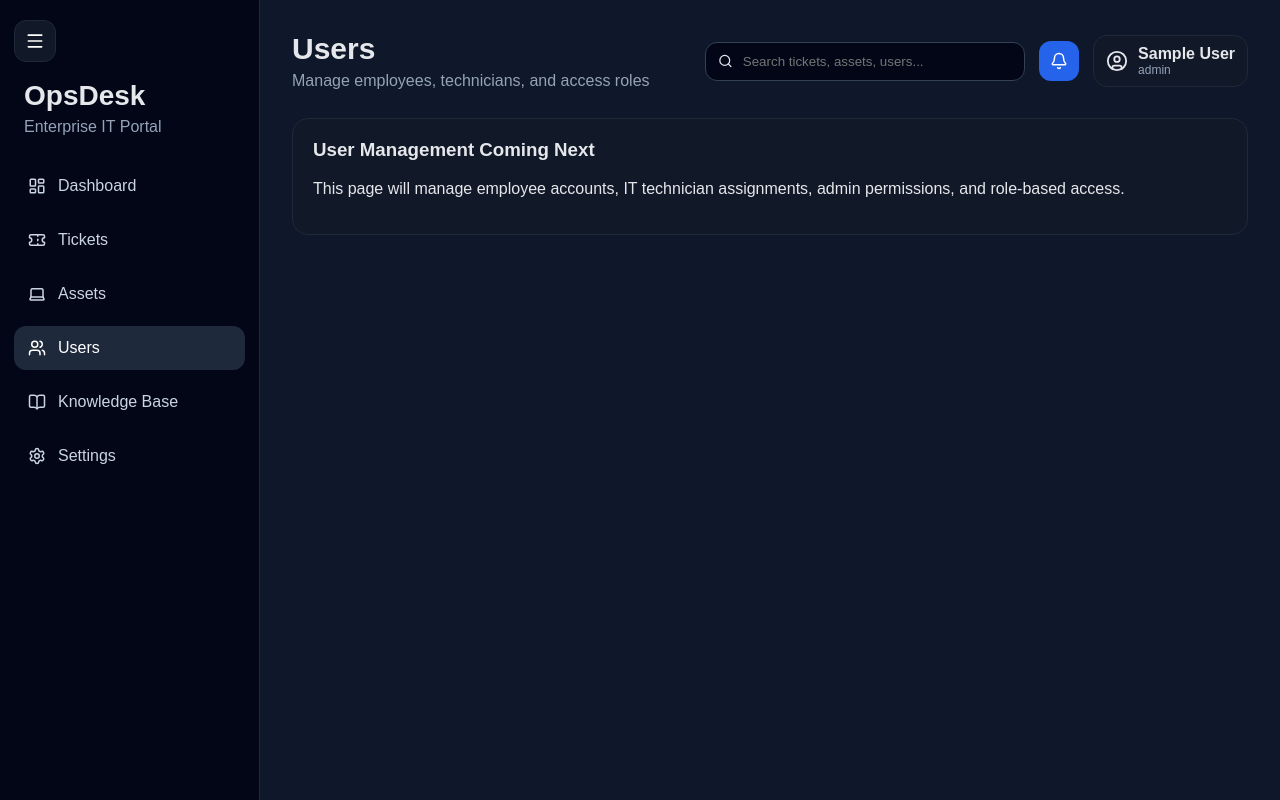
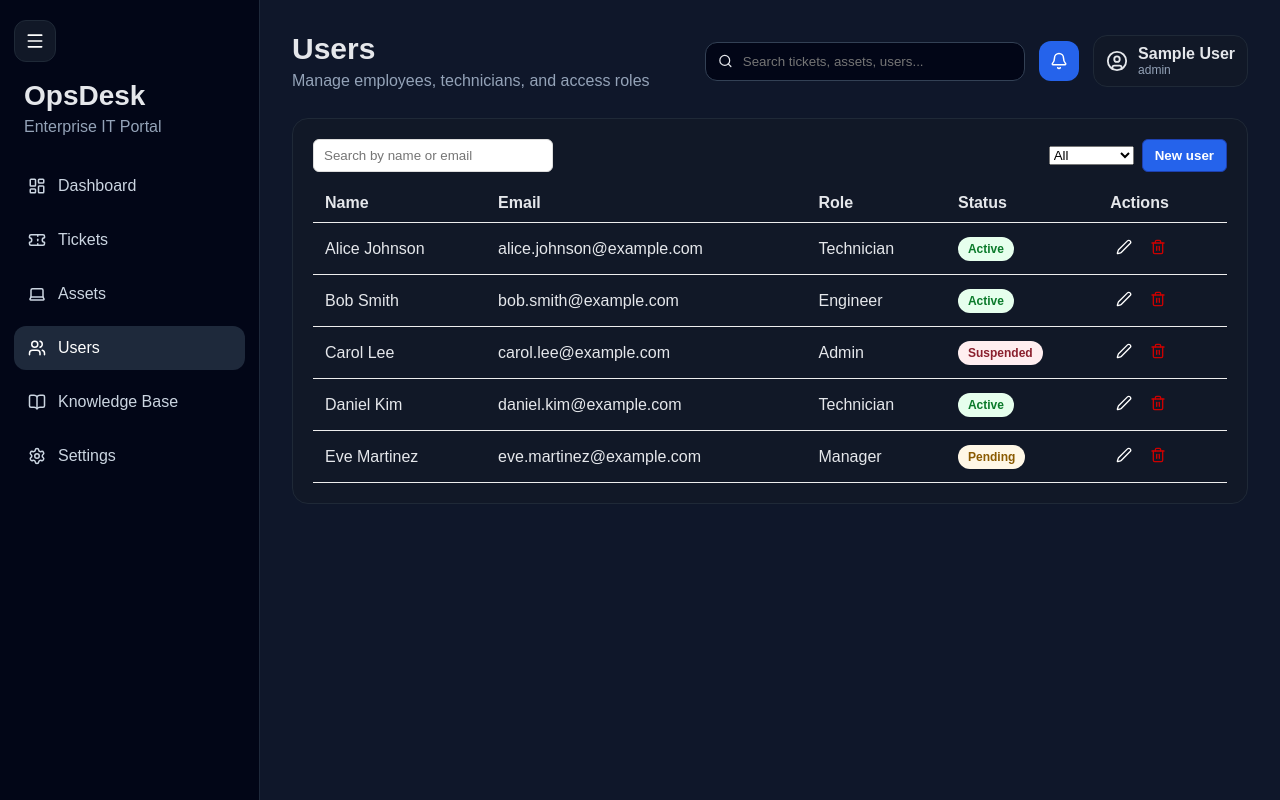
Before and after one commit to Henersy/opsdesk, a React (Vite) app in the folder client/: page /users in a window 1280 px wide. Built offline with nearby package versions, Linux system fonts and the light colour scheme; sample sign-in values are in the browser's storage.

Commit message:
Add Users management UI: table, modal, mock data, styles

```diff
--- /dev/null
+++ b/client/src/components/UserModal.jsx
@@ -0,0 +1,65 @@
+import React, { useState, useEffect } from 'react'
+
+export default function UserModal({ open, onClose, onSave, initial }) {
+  const [form, setForm] = useState({ name: '', email: '', role: 'Technician', status: 'Active' })
+
+  useEffect(() => {
+    if (initial) setForm(initial)
+    else setForm({ name: '', email: '', role: 'Technician', status: 'Active' })
+  }, [initial])
+
+  if (!open) return null
+
+  function change(e) {
+    const { name, value } = e.target
+    setForm((s) => ({ ...s, [name]: value }))
+  }
+
+  function submit(e) {
+    e.preventDefault()
+    onSave(form)
+  }
+
+  return (
+    <div className="modal-backdrop">
+      <div className="modal">
+        <h3>{initial ? 'Edit User' : 'New User'}</h3>
+        <form onSubmit={submit}>
+          <label>
+            Name
+            <input name="name" value={form.name} onChange={change} required />
+          </label>
+          <label>
+            Email
+            <input name="email" type="email" value={form.email} onChange={change} required />
+          </label>
+          <label>
+            Role
+            <select name="role" value={form.role} onChange={change}>
+              <option>Technician</option>
+              <option>Engineer</option>
+              <option>Manager</option>
+              <option>Admin</option>
+            </select>
+          </label>
+          <label>
+            Status
+            <select name="status" value={form.status} onChange={change}>
+              <option>Active</option>
+              <option>Pending</option>
+              <option>Suspended</option>
+            </select>
+          </label>
+          <div className="modal-actions">
+            <button type="button" className="btn" onClick={onClose}>
+              Cancel
+            </button>
+            <button type="submit" className="btn primary">
+              Save
+            </button>
+          </div>
+        </form>
+      </div>
+    </div>
+  )
+}
--- /dev/null
+++ b/client/src/components/UsersTable.jsx
@@ -0,0 +1,44 @@
+import React from 'react'
+import { Edit2, Trash2 } from 'lucide-react'
+import { getStatusClass } from '../utils/badgeClass'
+
+export default function UsersTable({ users, onEdit, onDelete }) {
+  return (
+    <table className="users-table">
+      <thead>
+        <tr>
+          <th>Name</th>
+          <th>Email</th>
+          <th>Role</th>
+          <th>Status</th>
+          <th>Actions</th>
+        </tr>
+      </thead>
+      <tbody>
+        {users.length === 0 && (
+          <tr>
+            <td colSpan="5" className="empty">No users found</td>
+          </tr>
+        )}
+        {users.map((u) => (
+          <tr key={u.id}>
+            <td>{u.name}</td>
+            <td>{u.email}</td>
+            <td>{u.role}</td>
+            <td>
+              <span className={getStatusClass(u.status)}>{u.status}</span>
+            </td>
+            <td>
+              <button className="icon-btn" onClick={() => onEdit(u)} title="Edit">
+                <Edit2 size={16} />
+              </button>
+              <button className="icon-btn danger" onClick={() => onDelete(u)} title="Delete">
+                <Trash2 size={16} />
+              </button>
+            </td>
+          </tr>
+        ))}
+      </tbody>
+    </table>
+  )
+}
--- /dev/null
+++ b/client/src/data/users.js
@@ -0,0 +1,9 @@
+const users = [
+  { id: 1, name: 'Alice Johnson', email: 'alice.johnson@example.com', role: 'Technician', status: 'Active' },
+  { id: 2, name: 'Bob Smith', email: 'bob.smith@example.com', role: 'Engineer', status: 'Active' },
+  { id: 3, name: 'Carol Lee', email: 'carol.lee@example.com', role: 'Admin', status: 'Suspended' },
+  { id: 4, name: 'Daniel Kim', email: 'daniel.kim@example.com', role: 'Technician', status: 'Active' },
+  { id: 5, name: 'Eve Martinez', email: 'eve.martinez@example.com', role: 'Manager', status: 'Pending' },
+]
+
+export default users
--- /dev/null
+++ b/client/src/pages/Users.css
@@ -0,0 +1,70 @@
+.users-page .users-toolbar {
+  display: flex;
+  justify-content: space-between;
+  gap: 12px;
+  align-items: center;
+  margin-bottom: 12px;
+}
+.users-page .search input {
+  padding: 8px 10px;
+  border: 1px solid #ddd;
+  border-radius: 6px;
+  min-width: 240px;
+}
+.users-page .filters {
+  display: flex;
+  gap: 8px;
+  align-items: center;
+}
+.users-table {
+  width: 100%;
+  border-collapse: collapse;
+}
+.users-table th,
+.users-table td {
+  text-align: left;
+  padding: 10px 12px;
+  border-bottom: 1px solid #eee;
+}
+.users-table tbody tr:hover {
+  background: rgba(0,0,0,0.02);
+}
+.users-table .empty {
+  text-align: center;
+  padding: 18px;
+  color: #666;
+}
+.icon-btn {
+  border: none;
+  background: transparent;
+  cursor: pointer;
+  padding: 6px;
+  margin-right: 6px;
+}
+.icon-btn.danger { color: #c00 }
+.badge { display: inline-block; padding: 4px 8px; border-radius: 12px; font-size: 12px }
+.status-active { background: #e6ffed; color: #0a7a2a }
+.status-pending { background: #fff7e6; color: #8a5a00 }
+.status-suspended { background: #ffeef0; color: #8a1f2d }
+
+.modal-backdrop {
+  position: fixed;
+  inset: 0;
+  background: rgba(0,0,0,0.35);
+  display: flex;
+  align-items: center;
+  justify-content: center;
+}
+.modal {
+  background: #fff;
+  padding: 18px;
+  border-radius: 8px;
+  width: 420px;
+  box-shadow: 0 6px 24px rgba(0,0,0,0.12);
+}
+.modal form { display: grid; gap: 8px }
+.modal label { display: flex; flex-direction: column; font-size: 13px }
+.modal input, .modal select { padding: 8px; border: 1px solid #ddd; border-radius: 6px }
+.modal-actions { display: flex; justify-content: flex-end; gap: 8px; margin-top: 8px }
+.btn { padding: 8px 12px; border-radius: 6px; border: 1px solid #ccc; background: #fff; cursor: pointer }
+.btn.primary { background: #2563eb; color: #fff; border-color: #1e40af }
--- a/client/src/pages/Users.jsx
+++ b/client/src/pages/Users.jsx
@@ -1,11 +1,77 @@
+import { useState, useMemo } from 'react'
 import AppLayout from '../layouts/AppLayout'
+import usersSeed from '../data/users'
+import UsersTable from '../components/UsersTable'
+import UserModal from '../components/UserModal'
+import '../pages/Users.css'
 
 function Users() {
+  const [users, setUsers] = useState(usersSeed)
+  const [query, setQuery] = useState('')
+  const [roleFilter, setRoleFilter] = useState('All')
+  const [modalOpen, setModalOpen] = useState(false)
+  const [editing, setEditing] = useState(null)
+
+  const roles = useMemo(() => ['All', ...Array.from(new Set(users.map((u) => u.role)))], [users])
+
+  function filtered() {
+    return users.filter((u) => {
+      const q = query.toLowerCase()
+      const matchQ = !q || u.name.toLowerCase().includes(q) || u.email.toLowerCase().includes(q)
+      const matchRole = roleFilter === 'All' || u.role === roleFilter
+      return matchQ && matchRole
+    })
+  }
+
+  function openNew() {
+    setEditing(null)
+    setModalOpen(true)
+  }
+
+  function handleEdit(user) {
+    setEditing(user)
+    setModalOpen(true)
+  }
+
+  function handleDelete(user) {
+    if (!window.confirm(`Delete ${user.name}?`)) return
+    setUsers((s) => s.filter((x) => x.id !== user.id))
+  }
+
+  function handleSave(user) {
+    if (user.id) {
+      setUsers((s) => s.map((x) => (x.id === user.id ? user : x)))
+    } else {
+      const nextId = Math.max(0, ...users.map((u) => u.id)) + 1
+      setUsers((s) => [...s, { ...user, id: nextId }])
+    }
+    setModalOpen(false)
+  }
+
   return (
     <AppLayout title="Users" subtitle="Manage employees, technicians, and access roles">
-      <div className="panel">
-        <h3>User Management Coming Next</h3>
-        <p>This page will manage employee accounts, IT technician assignments, admin permissions, and role-based access.</p>
+      <div className="users-page panel">
+        <div className="users-toolbar">
+          <div className="search">
+            <input placeholder="Search by name or email" value={query} onChange={(e) => setQuery(e.target.value)} />
+          </div>
+          <div className="filters">
+            <select value={roleFilter} onChange={(e) => setRoleFilter(e.target.value)}>
+              {roles.map((r) => (
+                <option key={r} value={r}>
+                  {r}
+                </option>
+              ))}
+            </select>
+            <button className="btn primary" onClick={openNew}>
+              New user
+            </button>
+          </div>
+        </div>
+
+        <UsersTable users={filtered()} onEdit={handleEdit} onDelete={handleDelete} />
+
+        <UserModal open={modalOpen} onClose={() => setModalOpen(false)} onSave={handleSave} initial={editing} />
       </div>
     </AppLayout>
   )
```
